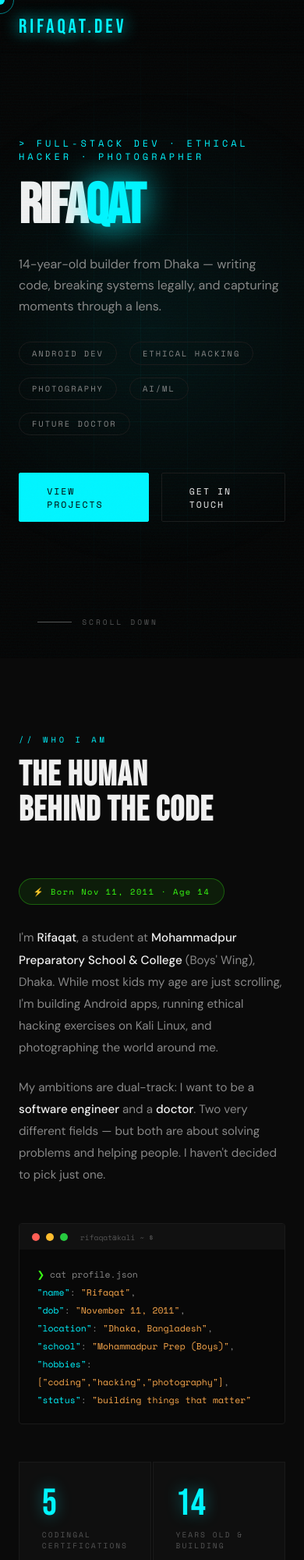
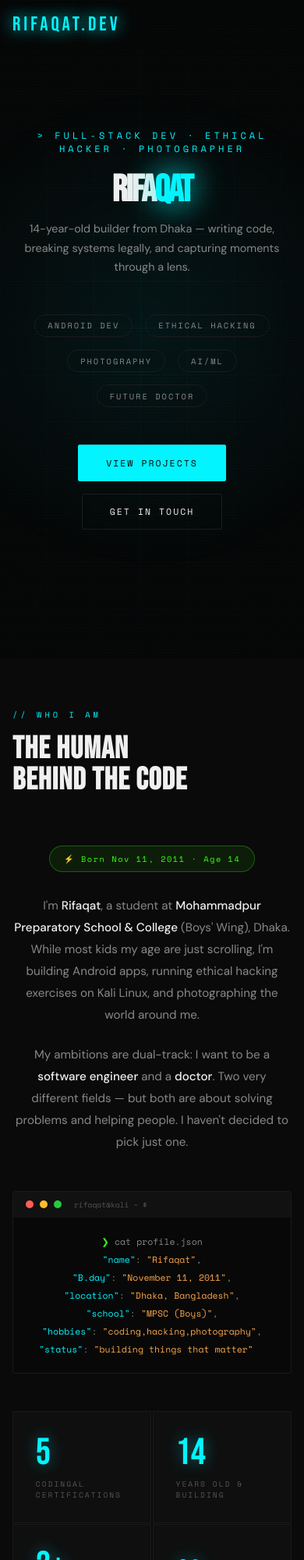
Before and after one commit to cyber-gamerz-11/-, a plain HTML site: page index.html in a window 390 px wide. Shown: the top 2000 px of the page at 78% size. Drawn offline with nearby package versions, Linux system fonts and the light colour scheme.

Commit message:
Update index.html

```diff
--- a/index.html
+++ b/index.html
@@ -264,6 +264,101 @@
     .certs-grid { grid-template-columns:1fr; }
     .about-stats { grid-template-columns:1fr 1fr; }
   }
+
+  /* ===== MOBILE OPTIMIZATION FIX (ADD ONLY, DON'T EDIT ABOVE) ===== */
+
+@media (max-width: 768px) {
+
+  body {
+    cursor: auto;
+  }
+
+  .cursor, .cursor-ring {
+    display: none;
+  }
+
+  nav {
+    padding: 1rem;
+  }
+
+  #hero {
+    padding: 0 1rem;
+    text-align: center;
+  }
+
+  .hero-name {
+    font-size: clamp(3rem, 12vw, 5rem);
+  }
+
+  .hero-sub {
+    font-size: 0.9rem;
+    margin: 1rem auto;
+  }
+
+  .hero-roles {
+    justify-content: center;
+  }
+
+  .hero-cta {
+    flex-direction: column;
+    align-items: center;
+  }
+
+  .scroll-hint {
+    display: none;
+  }
+
+  section {
+    padding: 4rem 1rem;
+  }
+
+  .section-title {
+    font-size: 2.5rem;
+  }
+
+  .about-grid {
+    grid-template-columns: 1fr;
+  }
+
+  .about-text {
+    text-align: center;
+  }
+
+  .about-stats {
+    grid-template-columns: 1fr 1fr;
+  }
+
+  .skills-grid {
+    grid-template-columns: 1fr;
+  }
+
+  .projects-list {
+    gap: 1rem;
+  }
+
+  .project-item {
+    grid-template-columns: 1fr;
+    text-align: left;
+  }
+
+  .certs-grid {
+    grid-template-columns: 1fr;
+  }
+
+  .contact-big {
+    font-size: 3rem;
+  }
+
+  .contact-desc {
+    font-size: 0.85rem;
+  }
+
+  footer {
+    flex-direction: column;
+    text-align: center;
+    gap: 1rem;
+  }
+}
 </style>
 </head>
 <body>
@@ -354,10 +449,10 @@
           <div><span class="t-prompt">❯</span> cat profile.json</div>
           <!-- CHANGE: the orange text after each colon is what shows in the terminal -->
           <div><span class="t-key">"name"</span>: <span class="t-val">"Rifaqat"</span>,</div>
-          <div><span class="t-key">"dob"</span>: <span class="t-val">"November 11, 2011"</span>,</div>
+          <div><span class="t-key">"B.day"</span>: <span class="t-val">"November 11, 2011"</span>,</div>
           <div><span class="t-key">"location"</span>: <span class="t-val">"Dhaka, Bangladesh"</span>,</div>
-          <div><span class="t-key">"school"</span>: <span class="t-val">"Mohammadpur Prep (Boys)"</span>,</div>
-          <div><span class="t-key">"hobbies"</span>: <span class="t-val">["coding","hacking","photography"]</span>,</div>
+          <div><span class="t-key">"school"</span>: <span class="t-val">"MPSC (Boys)"</span>,</div>
+          <div><span class="t-key">"hobbies"</span>: <span class="t-val">"coding,hacking,photography"</span>,</div>
           <div><span class="t-key">"status"</span>: <span class="t-val">"building things that matter"</span> <span class="t-cursor"></span></div>
         </div>
       </div>
```
